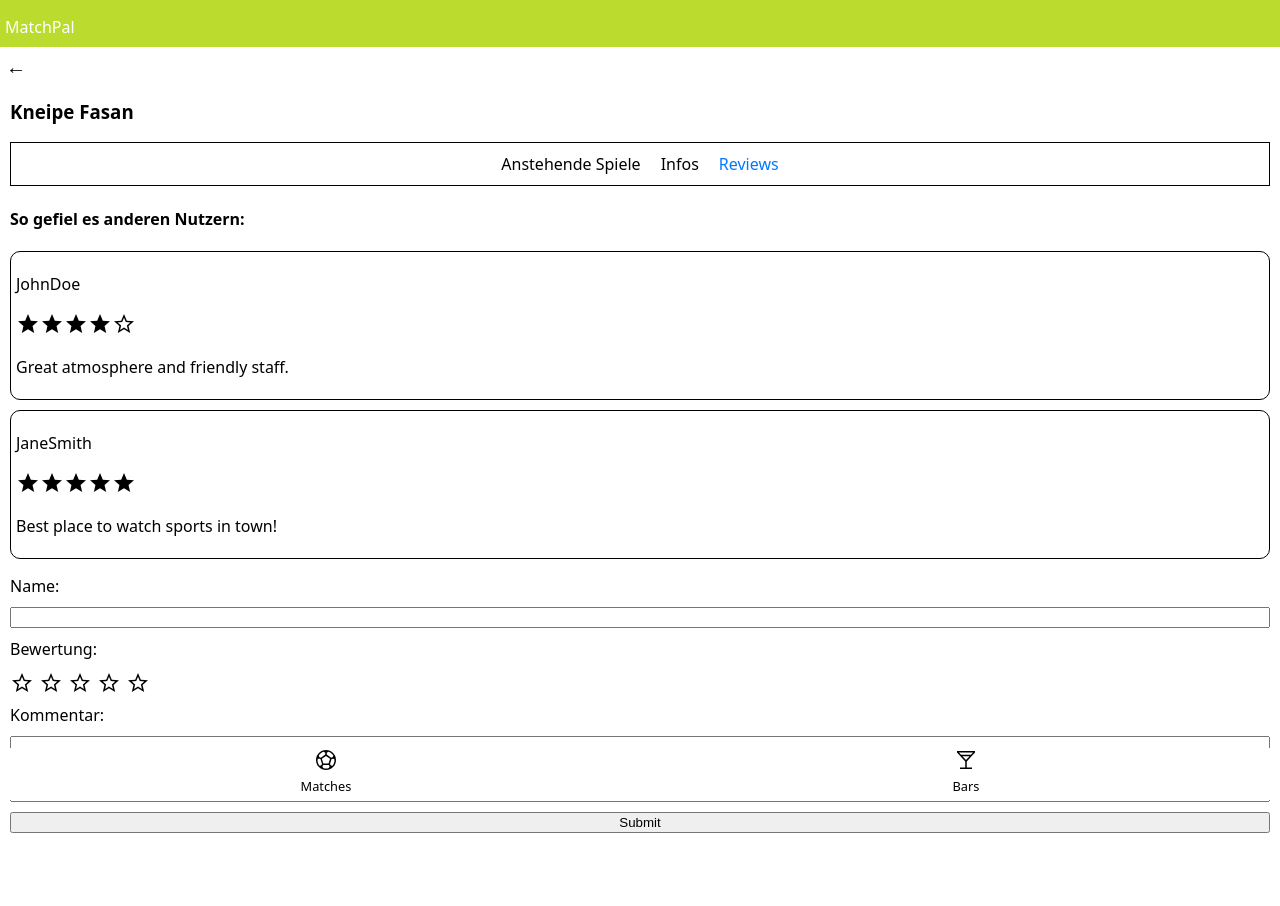
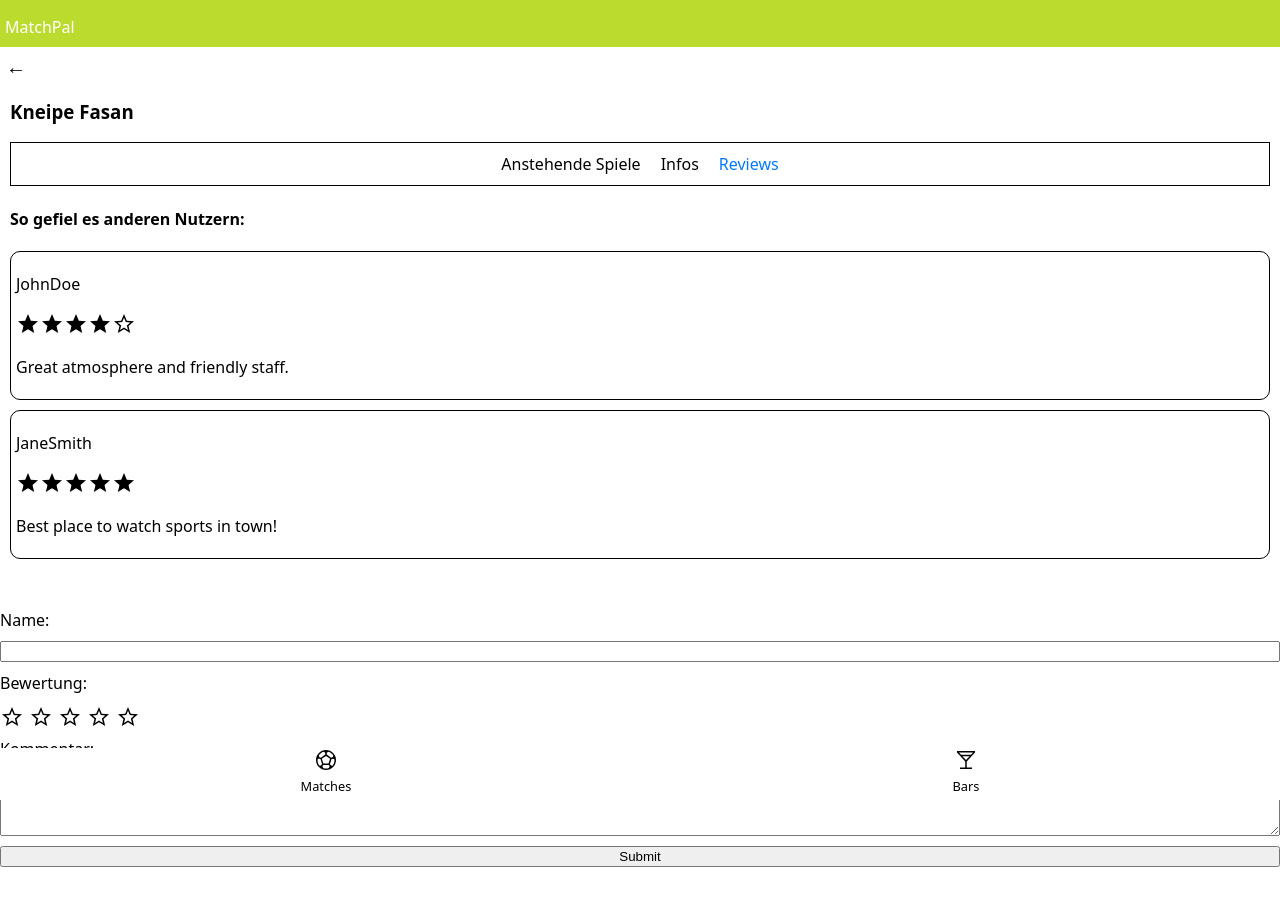
Before and after one commit to sebastianwel/MatchPal, a Next.js app: page /bars/1/reviews in a window 1280 px wide. Shown: the top 906 px of the page. Built offline with nearby package versions, Linux system fonts and the light colour scheme.

Commit message:
needed to do some more refactoring to uplift the review-state as I want to now implement the delete and edit-logic

```diff
--- a/components/ReviewsList/index.js
+++ b/components/ReviewsList/index.js
@@ -1,21 +1,7 @@
 import styled from "styled-components";
-import ReviewStar from "../../assets/ReviewStar";
-import ReviewForm from "../ReviewForm";
-import { useEffect, useState } from "react";
-import { uid } from "uid";
 import ReviewCard from "../ReviewCard";
 
-export default function ReviewsList({ currentBar }) {
-  const [reviews, setReviews] = useState(currentBar?.reviews);
-
-  useEffect(() => {
-    setReviews(currentBar?.reviews || []);
-  }, [currentBar?.reviews]);
-
-  function handleAddReview(newReview) {
-    setReviews((prevReviews) => [...prevReviews, newReview]);
-  }
-
+export default function ReviewsList({ reviews }) {
   return (
     <ReviewsContainer>
       <h4>So gefiel es anderen Nutzern:</h4>
@@ -29,7 +15,6 @@ export default function ReviewsList({ currentBar }) {
           />
         ))}
       </Reviews>
-      <ReviewForm onAddReview={handleAddReview} />
     </ReviewsContainer>
   );
 }
--- a/pages/bars/[id]/reviews.js
+++ b/pages/bars/[id]/reviews.js
@@ -6,6 +6,8 @@ import { SiteSection } from "../[id]";
 import { SiteSectionTabs } from "../[id]";
 import { Headline } from "../../../components/Headline/Headline";
 import ReviewsList from "../../../components/ReviewsList";
+import ReviewForm from "../../../components/ReviewForm";
+import { useState, useEffect } from "react";
 
 export default function BarsDetailsReviews({ bars }) {
   const router = useRouter();
@@ -18,6 +20,16 @@ export default function BarsDetailsReviews({ bars }) {
       ? true
       : false
     : null;
+
+  const [reviews, setReviews] = useState(currentBar?.reviews);
+
+  useEffect(() => {
+    setReviews(currentBar?.reviews || []);
+  }, [currentBar?.reviews]);
+
+  function handleAddReview(newReview) {
+    setReviews((prevReviews) => [...prevReviews, newReview]);
+  }
 
   return (
     <>
@@ -33,7 +45,8 @@ export default function BarsDetailsReviews({ bars }) {
         </SiteSection>
         <SiteSection isCurrentSection={isCurrentSection}>Reviews</SiteSection>
       </SiteSectionTabs>
-      <ReviewsList currentBar={currentBar} />
+      <ReviewsList currentBar={currentBar} reviews={reviews} />
+      <ReviewForm onAddReview={handleAddReview} />
       <AppFooter />
     </>
   );
```
